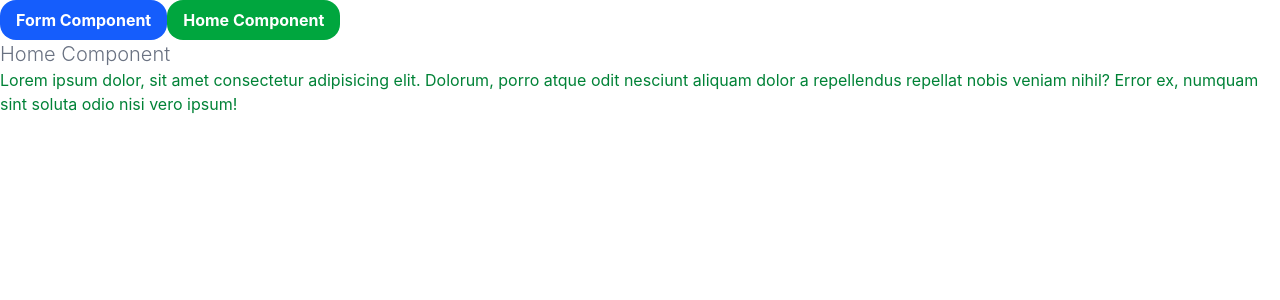
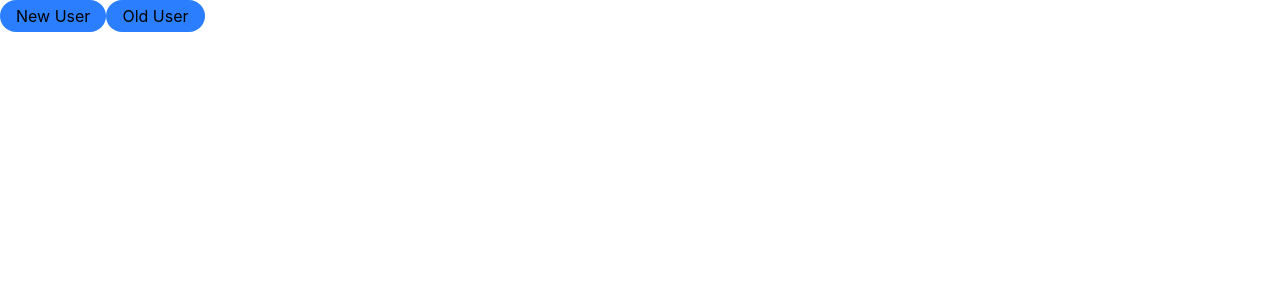
Before and after one commit to HussnainAshiq-5657/React-Hooks, a React (Vite) app: page / in a window 1280 px wide. Shown: the top 300 px of the page. Built offline with nearby package versions, Linux system fonts and the light colour scheme.

Commit message:
Update Hooks folder

```diff
--- a/src/App.jsx
+++ b/src/App.jsx
@@ -7,6 +7,8 @@ import LayoutChat from './Hooks/LayoutChat';
 import EffectEventHook from './Hooks/EffectEventHook';
 import EffectEventForm from './Hooks/EffectEventForm';
 import ActivityFeature from './Hooks/ActivityFeature';
+import ToggleTest from './Hooks/ToogleTest';
+
 function App() {
   return (
     <>
@@ -27,7 +29,12 @@ function App() {
        <EffectEventForm />
     UseEffectEvent Hook.............. */}
 
+      {/* Activity Feature in React ......... New in React
       <ActivityFeature />
+       */}
+
+      {/* Custom Hooks  */}
+      <ToggleTest />
     </>
   );
 }
--- /dev/null
+++ b/src/CustomHooks/useToggle.js
@@ -0,0 +1,11 @@
+import { useState } from 'react';
+
+function useGreeting(initialValue = false) {
+  const [value, setValue] = useState(initialValue);
+
+  const Toggle = () => {
+    setValue((prev) => !prev);
+  };
+  return [value, Toggle];
+}
+export default useGreeting;
--- /dev/null
+++ b/src/Hooks/ToogleTest.jsx
@@ -0,0 +1,23 @@
+import React from 'react';
+import useGreeting from '../CustomHooks/useToggle';
+
+function ToggleTest() {
+  const [isOpen, toggleOpen] = useGreeting();
+  const [isOpens, toggleOpens] = useGreeting();
+  return (
+    <>
+      <div>
+        <button className="bg-blue-500 px-4 py-1 rounded-2xl" onClick={toggleOpen}>
+          New User
+        </button>
+        <button className="bg-blue-500 px-4 py-1 rounded-2xl" onClick={toggleOpens}>
+          Old User
+        </button>
+        {isOpen && <p>Hello I am a New User......</p>}
+        {isOpens && <p>Hello I am a Old User......</p>}
+      </div>
+    </>
+  );
+}
+
+export default ToggleTest;
```
